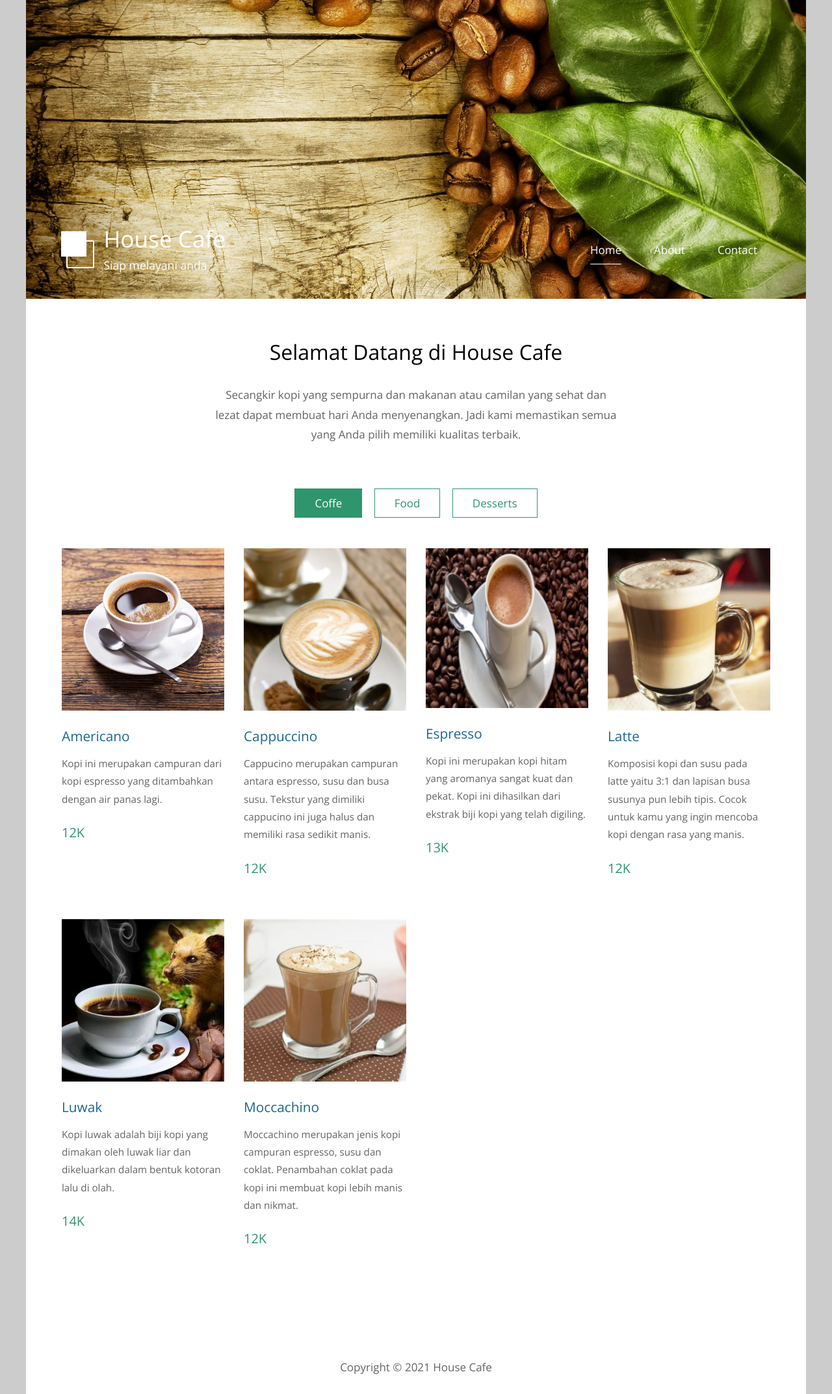
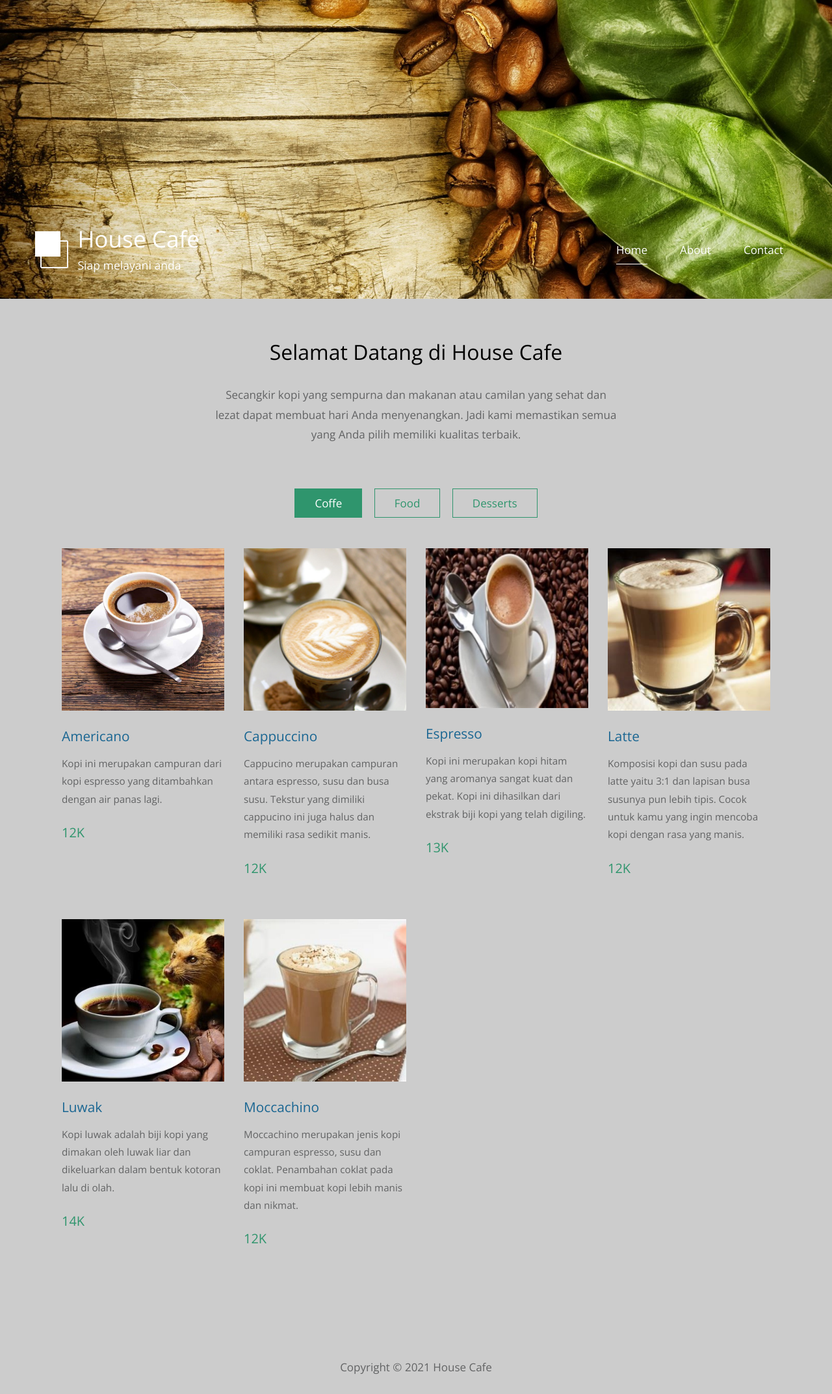
Before and after one commit to yahyarzq/WEB-UTS, a PHP site: page / in a window 1280 px wide. Shown: the whole page at 65% size. Run offline with PHP 8.4, Linux system fonts and the light colour scheme.

Commit message:
Update index.php

```diff
--- a/index.php
+++ b/index.php
@@ -13,8 +13,7 @@
 
 <body>
 
-	<div class="container">
-		<!-- Top box -->
+
 		<!-- Logo & Site Name -->
 		<div class="placeholder">
 			<div class="parallax-window" data-parallax="scroll" data-image-src="img/simple-house-01.jpg">
@@ -308,7 +307,7 @@
 		<footer class="tm-footer text-center">
 			<p>Copyright &copy; 2021 House Cafe</p>
 		</footer>
-	</div>
+
 	<script src="js/jquery.min.js"></script>
 	<script src="js/parallax.min.js"></script>
 	<script>
```
